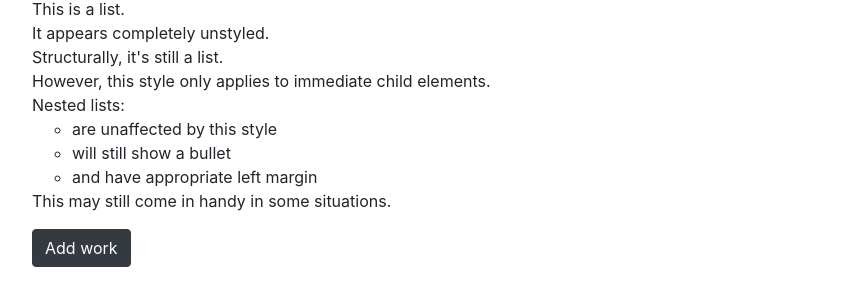
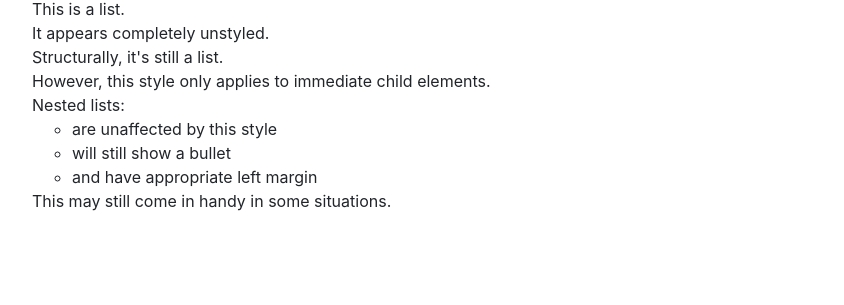
Before and after one commit to yutanguyen25/todoList, a plain HTML site: page index.html in a window 1280 px wide. Shown: the part 67-372 px from the top of the page, without its empty margins (53-897 px from the left). Drawn offline with nearby package versions, Linux system fonts and the light colour scheme.

Commit message:
Delete button

```diff
--- a/index.html
+++ b/index.html
@@ -29,8 +29,6 @@
         </li>
         <li>This may still come in handy in some situations.</li>
         </ul>
-
-        <button type="button" class="btn btn-dark">Add work</button>
     </div>
 </body>
 </html>
```
